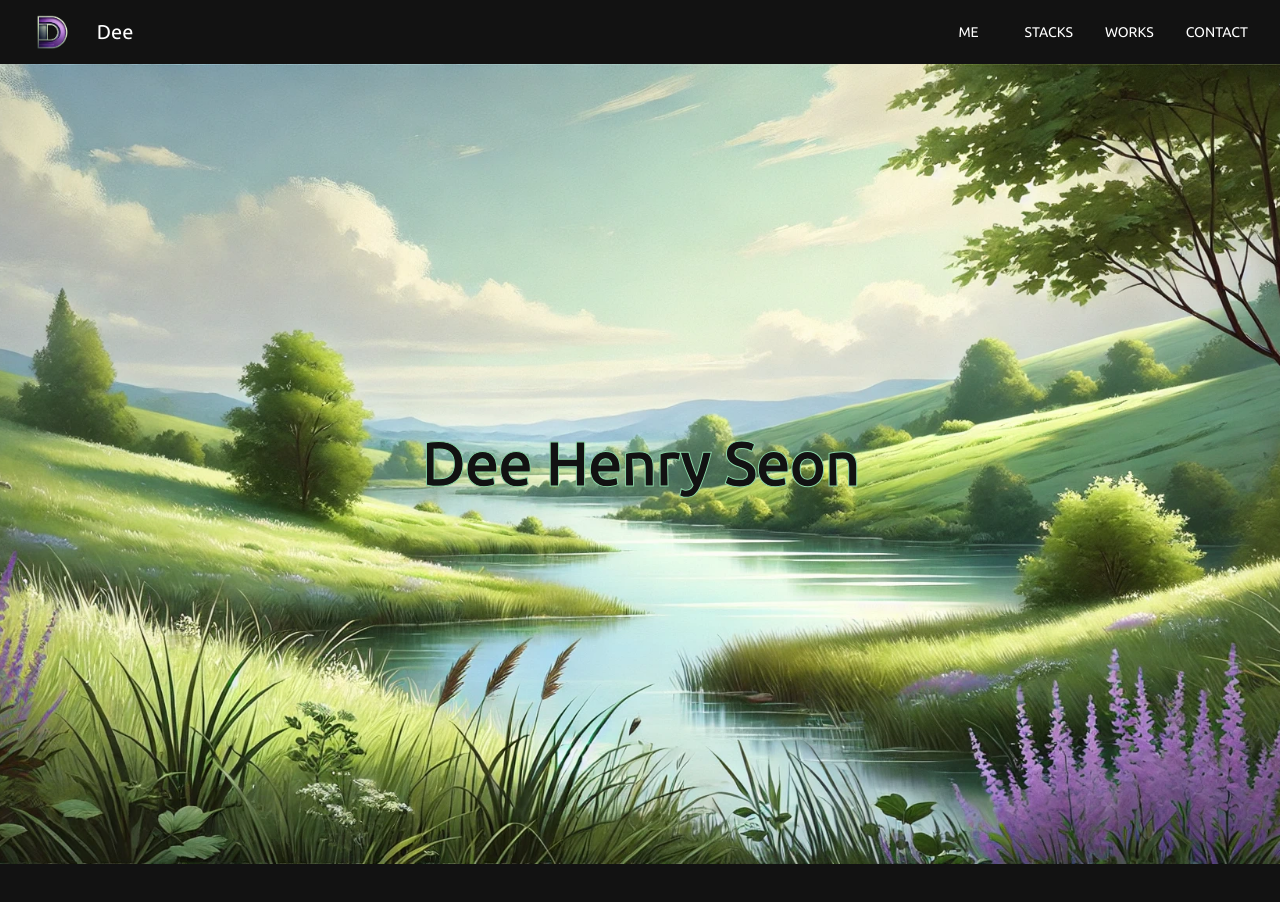
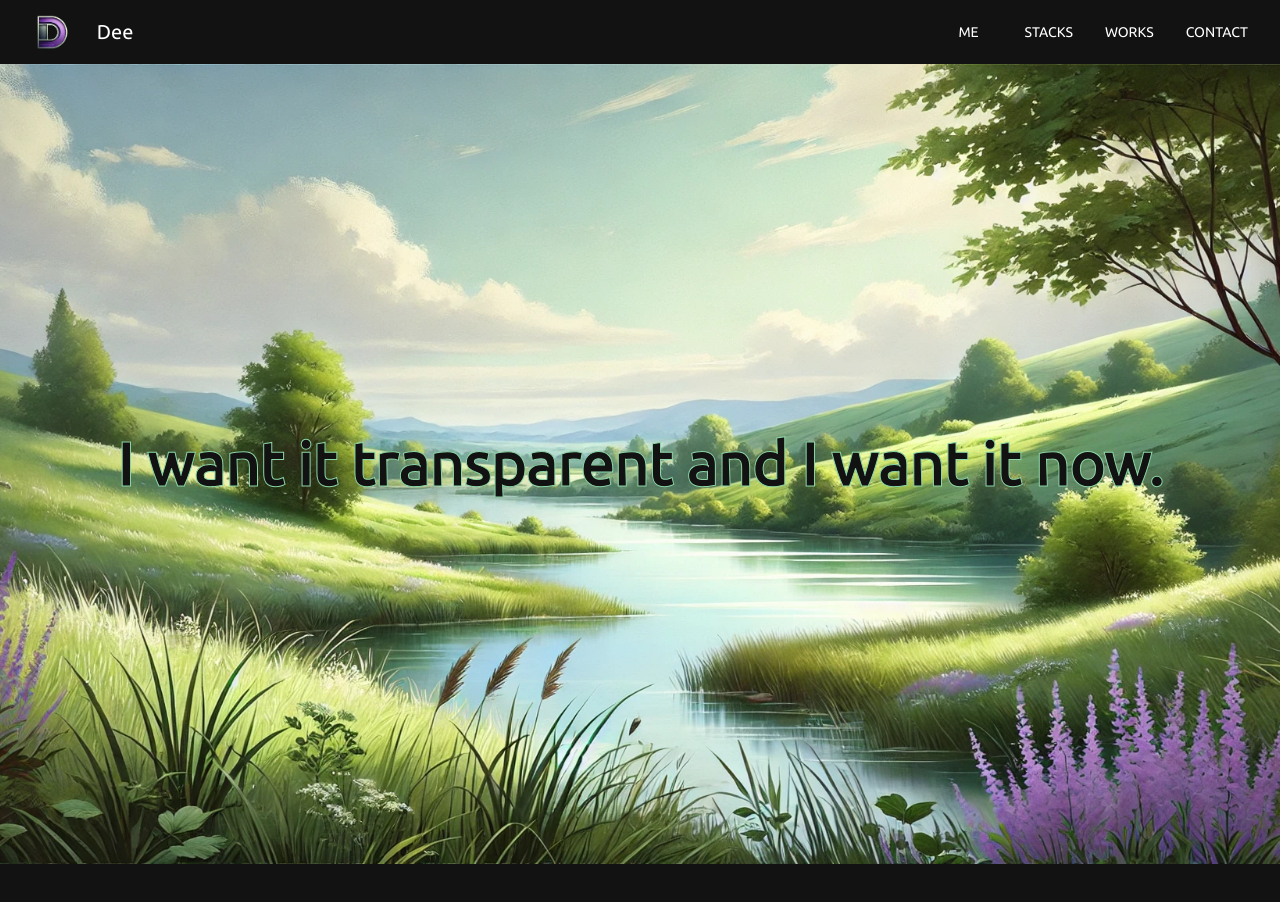
Before and after one commit to boolYikes/fortpolio, a React (Vite) app in the folder client/: page / in a window 1280 px wide. Shown: the top 902 px of the page. Built offline with nearby package versions, Linux system fonts and the light colour scheme.

Commit message:
Final commit before releasing

```diff
--- a/client/src/App.jsx
+++ b/client/src/App.jsx
@@ -27,7 +27,7 @@ const App = () => {
               fontWeight: 'bold',
             }}
           >
-            Dee Henry Seon
+            I want it transparent and I want it now.
           </Typography>
         </Section>
 
```
Also changed, not shown: 1 other file (tests, documents, lock files or other folders).
